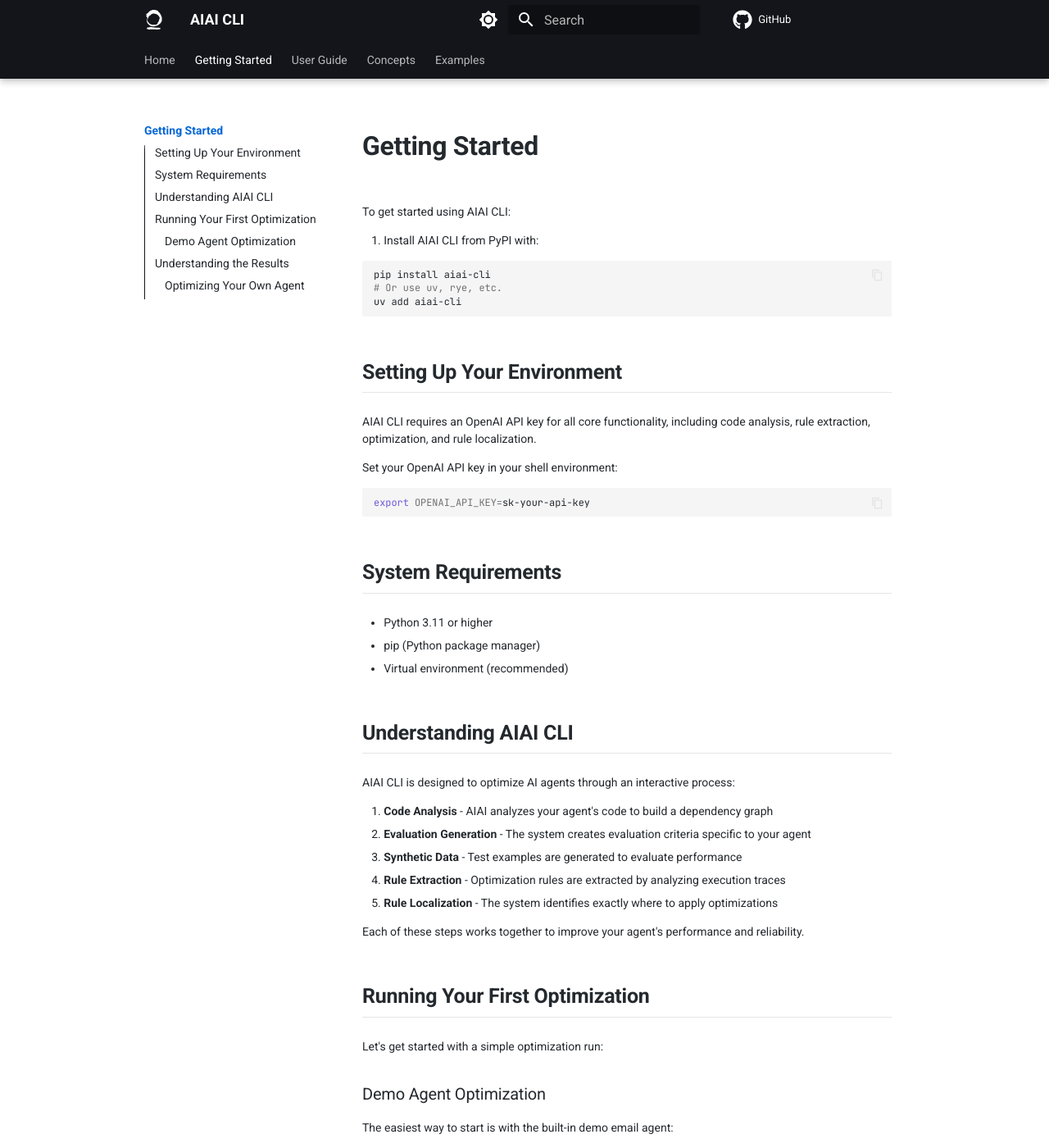
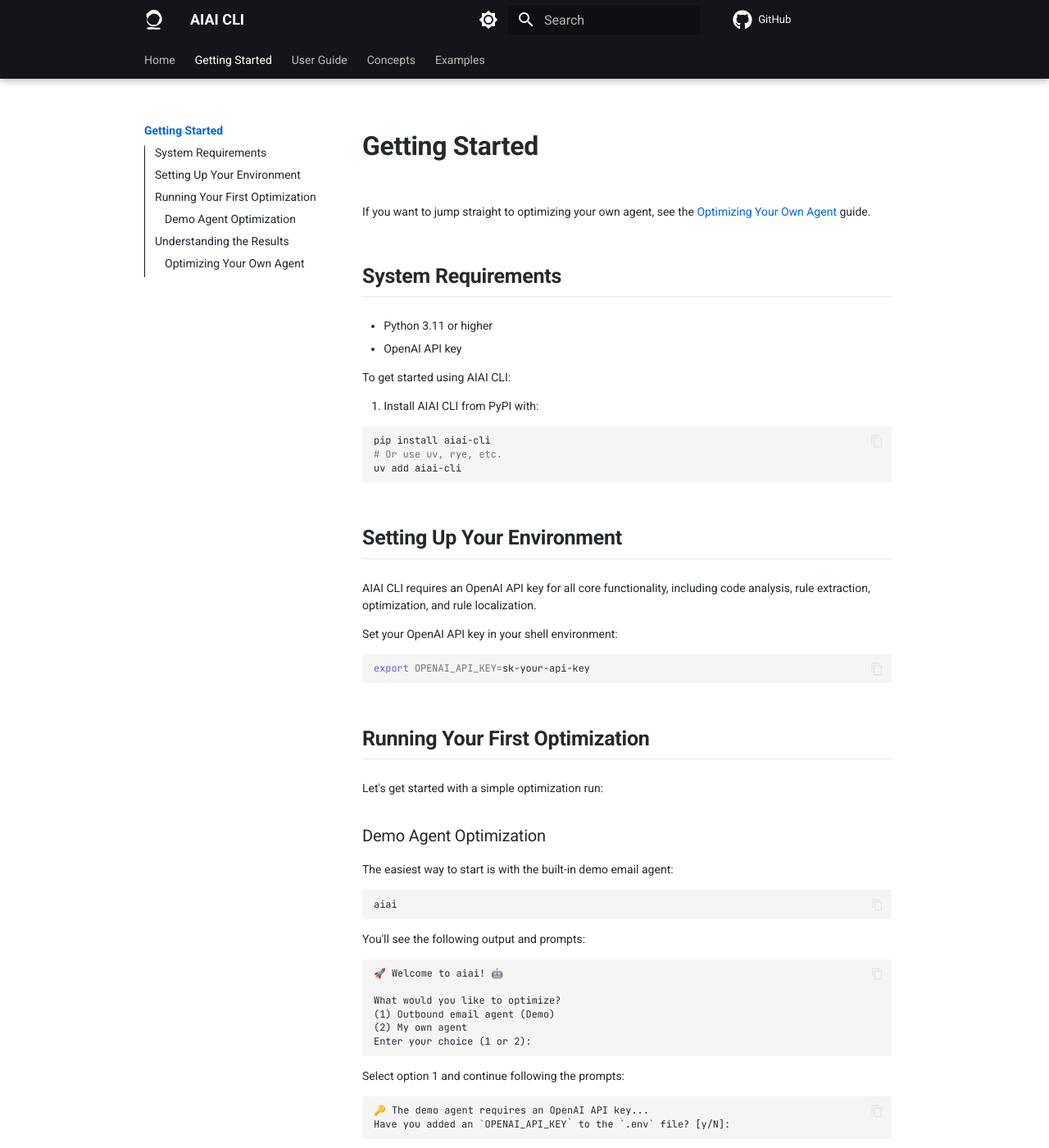
Before and after one commit to zenbase-ai/aiai-cli, an MkDocs documentation site: the page built from docs/docs/getting-started/getting-started.md, in a window 1280 px wide and 1400 px high. Shown: the whole window at 82% size. Built offline with MkDocs 1.6.1 and Material for MkDocs 9.7.7, drawn with Linux system fonts in a browser that asks for light colours; comment, search, counter and statistics services are not loaded.

Commit message:
Update documentation to include system requirements and a link to the agent optimization guide. Remove redundant system requirements section and streamline content for clarity.

````diff
--- a/docs/docs/getting-started/getting-started.md
+++ b/docs/docs/getting-started/getting-started.md
@@ -1,4 +1,11 @@
 # Getting Started
+
+If you want to jump straight to optimizing your own agent, see the [Optimizing Your Own Agent](../examples/custom-agents.md) guide.
+
+## System Requirements
+
+- Python 3.11 or higher
+- OpenAI API key
 
 To get started using AIAI CLI:
 
@@ -19,24 +26,6 @@
 ```bash
 export OPENAI_API_KEY=sk-your-api-key
 ```
-
-## System Requirements
-
-- Python 3.11 or higher
-- pip (Python package manager)
-- Virtual environment (recommended)
-
-## Understanding AIAI CLI
-
-AIAI CLI is designed to optimize AI agents through an interactive process:
-
-1. **Code Analysis** - AIAI analyzes your agent's code to build a dependency graph
-2. **Evaluation Generation** - The system creates evaluation criteria specific to your agent
-3. **Synthetic Data** - Test examples are generated to evaluate performance
-4. **Rule Extraction** - Optimization rules are extracted by analyzing execution traces
-5. **Rule Localization** - The system identifies exactly where to apply optimizations
-
-Each of these steps works together to improve your agent's performance and reliability.
 
 ## Running Your First Optimization
 
````
